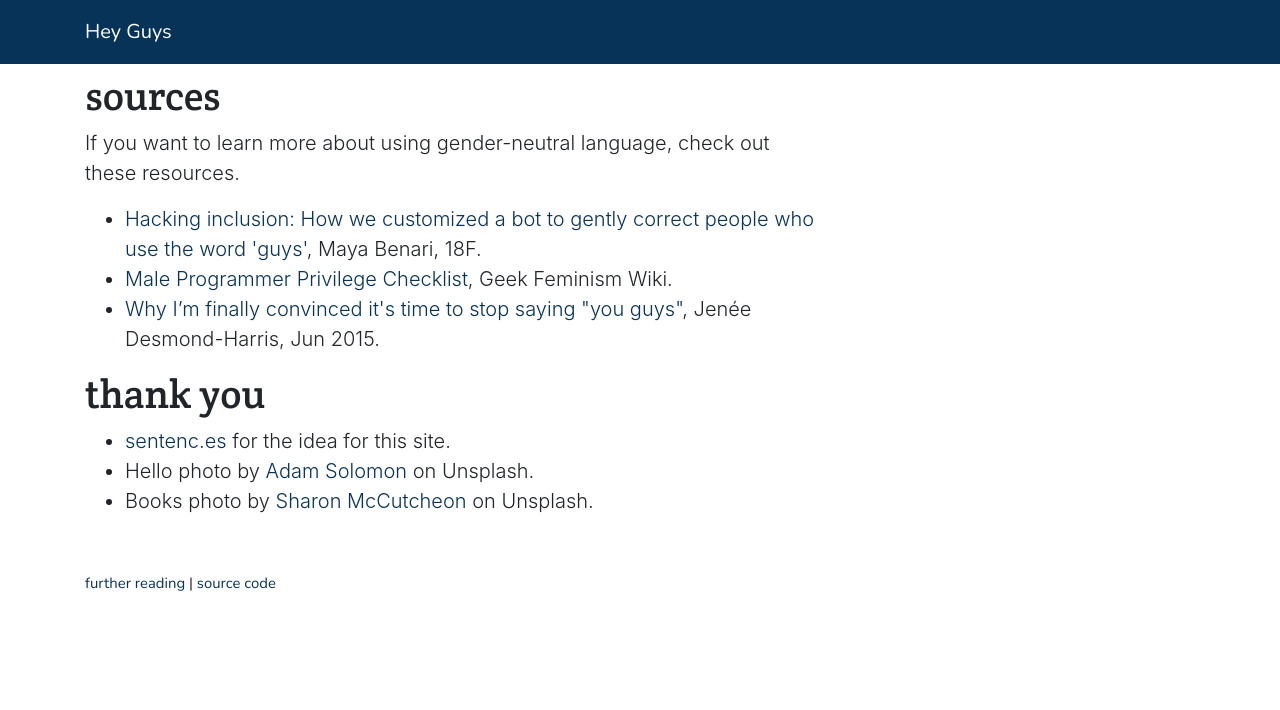
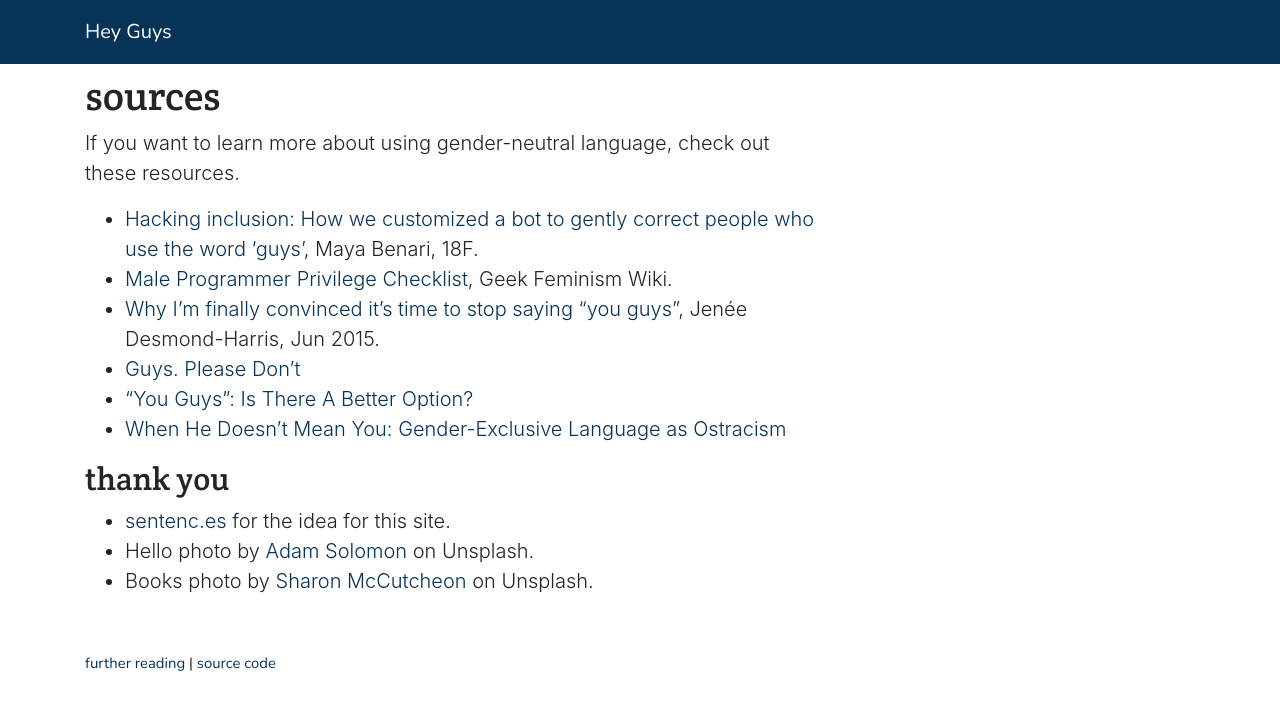
Before and after one commit to williln/heyguys.cc, a Jekyll site: the page built from sources.md, in a window 1280 px wide. Shown: the top 710 px of the page. Built offline with Jekyll 4.4.1, drawn with Linux system fonts in a browser that asks for light colours; nearby versions of some CDN libraries.

Commit message:
:pencil: Updates sources pages to markdown-ify and add three new resources

```diff
--- a/sources.md
+++ b/sources.md
@@ -1,28 +1,26 @@
 ---
-layout: default
+layout: page
 title: Sources
 permalink: /sources/
 image: /static/img/books.jpg
 ---
 
-<div class="container">
-  <div class="page-header" id="banner">
-    <div class="row">
-      <div class="col-lg-8 col-md-7 col-sm-6">
-        <h1>sources</h1>
-        <p class="lead">If you want to learn more about using gender-neutral language, check out these resources. </p>
-        <ul class="lead">
-          <li><a href="https://web.archive.org/web/20170903230255/https://18f.gsa.gov/2016/01/12/hacking-inclusion-by-customizing-a-slack-bot/">Hacking inclusion: How we customized a bot to gently correct people who use the word 'guys'</a>, Maya Benari, 18F.</li>
-          <li><a href="http://geekfeminism.wikia.com/wiki/Male_Programmer_Privilege_Checklist">Male Programmer Privilege Checklist</a>, Geek Feminism Wiki. </li>
-          <li><a href="https://www.vox.com/2015/6/11/8761227/you-guys-sexism-language">Why I’m finally convinced it's time to stop saying "you guys"</a>, Jenée Desmond-Harris, Jun 2015. </li>
-        </ul>
-        <h1>thank you</h1>
-        <ul class="lead">
-          <li><a href="http://sentenc.es/">sentenc.es</a> for the idea for this site.</li>
-          <li>Hello photo by <a href="https://unsplash.com/@solomac">Adam Solomon</a> on Unsplash.</li>
-          <li>Books photo by <a href="https://unsplash.com/@sharonmccutcheon">Sharon McCutcheon</a> on Unsplash.</li>
-        </ul>
-      </div>
-    </div>
-  </div>
-</div>
+# sources
+
+If you want to learn more about using gender-neutral language, check out these resources.
+{:.lead}
+
+- [Hacking inclusion: How we customized a bot to gently correct people who use the word 'guys'](https://web.archive.org/web/20170903230255/https://18f.gsa.gov/2016/01/12/hacking-inclusion-by-customizing-a-slack-bot/), Maya Benari, 18F.
+- [Male Programmer Privilege Checklist](http://geekfeminism.wikia.com/wiki/Male_Programmer_Privilege_Checklist), Geek Feminism Wiki.
+- [Why I’m finally convinced it's time to stop saying "you guys"](https://www.vox.com/2015/6/11/8761227/you-guys-sexism-language), Jenée Desmond-Harris, Jun 2015.
+- [Guys. Please Don't](https://blog.doismellburning.co.uk/guys-please-dont/)
+- [“You Guys”: Is There A Better Option?](https://www.dictionary.com/e/you-guys/)
+- [When He Doesn’t Mean You: Gender-Exclusive Language as Ostracism](http://gap.hks.harvard.edu/when-he-doesn%E2%80%99t-mean-you-gender-exclusive-language-ostracism)
+{:.lead}
+
+## thank you
+
+- [sentenc.es](http://sentenc.es/) for the idea for this site.
+- Hello photo by [Adam Solomon](https://unsplash.com/@solomac) on Unsplash.
+- Books photo by [Sharon McCutcheon](https://unsplash.com/@sharonmccutcheon) on Unsplash.
+{:.lead}
```
